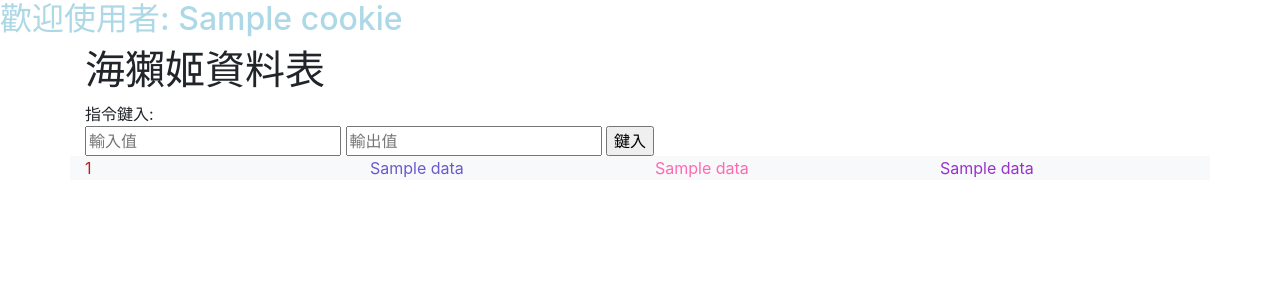
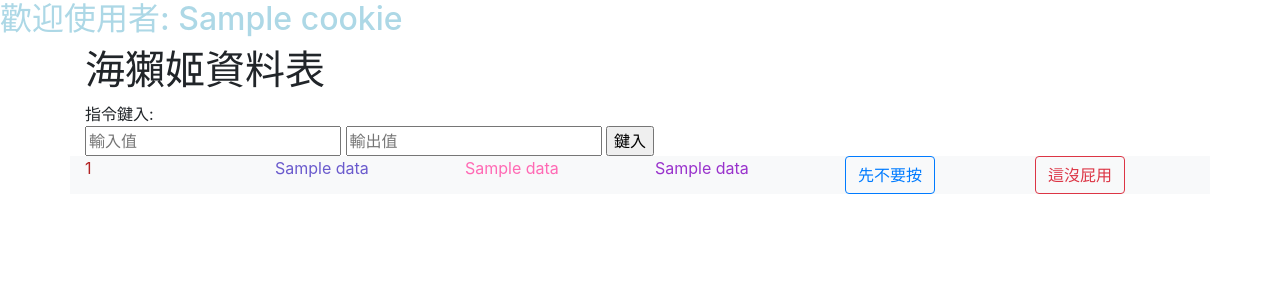
Before and after one commit to peter910820/SeaotterHime, a FastAPI app: template templates/database.html in a window 1280 px wide. Shown: the part 56-356 px from the top of the page. Run offline with FastAPI, Linux system fonts and the light colour scheme; the template is opened without the code that fills it: most values are stand-ins (such as "Sample title", 1, 10 or a date in 2020); parts of the project's set-up code (start-up, migrations or seed data) failed here and were passed over; some libraries are stand-ins or nearby versions.

Commit message:
暫時停更

```diff
--- a/Main.py
+++ b/Main.py
@@ -127,28 +127,28 @@ def handle_message(event):
 
 # 網頁端 #
 @app.get("/", response_class=HTMLResponse)
-async def read_item(request: Request, response: Response):
+async def root(request: Request, response: Response):
     response = templates.TemplateResponse('login.html',{'request':request})
     response.delete_cookie("c_user")
     return response
 
 @app.get("/introduce", response_class=HTMLResponse)
-async def read_item(request: Request, c_user: str = Cookie(None)):
+async def introduce(request: Request, c_user: str = Cookie(None)):
     if c_user:
         return templates.TemplateResponse("introduce.html", {"request": request,"cookie" :c_user})
-    return templates.TemplateResponse("introduce.html", {"request": request,"cookie" :c_user})
+    return RedirectResponse("/")
 
 @app.post("/insert_Complete", response_class=HTMLResponse)
-async def read_item(request: Request, Input:str=Form(None), Output:str=Form(None)):
+async def insert(request: Request, Input:str=Form(None), Output:str=Form(None)):
     web_insert_database(Input,Output)
     return templates.TemplateResponse("insert_Complete.html", {"request": request})
 
 @app.get("/database", response_class=HTMLResponse)
-async def read_item(request: Request, c_user: str = Cookie(None)):
+async def database(request: Request, c_user: str = Cookie(None)):
     show_data = show_database()
     if c_user:
         return templates.TemplateResponse("database.html", {"request": request, "data" : show_data  ,"cookie" :c_user})
-    return templates.TemplateResponse("home.html", {"request": request, "data" : show_data })
+    return RedirectResponse("/")
 #註冊#
 @app.get("/register", response_class=HTMLResponse)
 async def register(request: Request):
@@ -174,6 +174,7 @@ async def get_user(request:Request, response: Response, account:str=Form(None),
 async def change_password(request:Request, response: Response, c_user: str = Cookie(None)):
     if c_user:
         return templates.TemplateResponse("change_Password.html", {"request": request,"cookie" : c_user})
+    return RedirectResponse("/")
 
 @app.post('/home/change_password/judge', response_class=HTMLResponse)
 async def change_password(request:Request, c_user: str = Cookie(None),
@@ -181,9 +182,9 @@ async def change_password(request:Request, c_user: str = Cookie(None),
     if c_user:
         state = change_password_database(c_user, old_password, new_password, new_password_check)
         if state != None:
-            return templates.TemplateResponse('change_pwd_fail.html',{'request':request, 'state':state})
+            return templates.TemplateResponse('change_pwd_fail.html',{'request':request, 'state':state, "cookie" : c_user})
         else:
-            return templates.TemplateResponse('change_pwd_success.html',{'request':request,})
+            return templates.TemplateResponse('change_pwd_success.html',{'request':request, "cookie" : c_user})
 
 @app.get("/items/{id}", response_class=HTMLResponse)
 async def read_item(request: Request, id: str):
--- /dev/null
+++ b/static/post.js
@@ -0,0 +1,4 @@
+function post() {
+    　var Today=new Date();
+    　alert("今天日期是 " + Today.getFullYear()+ " 年 " + (Today.getMonth()+1) + " 月 " + Today.getDate() + " 日");
+    }
--- a/templates/database.html
+++ b/templates/database.html
@@ -15,12 +15,18 @@
     </div>
     {% for i in data %}
     <div class="row">
-        <div class="col-12 col-md-6 col-xl-3 bg-light inputColor">{{ i[0] }}</div>
-        <div class="col-12 col-md-6 col-xl-3 bg-light outputColor">{{ i[1] }}</div>
-        <div class="col-12 col-md-6 col-xl-3 bg-light timeColor">{{ i[2] }}</div>
-        <div class="col-12 col-md-6 col-xl-3 bg-light dateColor">{{ i[3] }}</div>
+        <div class="col-12 col-md-6 col-xl-2 bg-light inputColor">{{ i[0] }}</div>
+        <div class="col-12 col-md-6 col-xl-2 bg-light outputColor">{{ i[1] }}</div>
+        <div class="col-12 col-md-6 col-xl-2 bg-light timeColor">{{ i[2] }}</div>
+        <div class="col-12 col-md-6 col-xl-2 bg-light dateColor">{{ i[3] }}</div>
+        <div class="col-12 col-md-6 col-xl-2 bg-light dateColor">
+            <a class="btn btn-outline-primary" href="#" role="button">先不要按</a>
+        </div>
+        <div class="col-12 col-md-6 col-xl-2 bg-light dateColor">
+            <a class="btn btn-outline-danger" href="/database" role="button" onclick="post()">這沒屁用</a>
+        </div>
     </div>
     {% endfor %}
 </div>
-
+<script src="../static/post.js"></script>
 {% endblock %}
--- a/templates/insert_Complete.html
+++ b/templates/insert_Complete.html
@@ -5,7 +5,7 @@
 {% block main %}
 <div class="container">
     <h1>鍵入成功!!!</h1>
-    <a href="/database"><input type="button" value="確定"></a>
+    <a class="btn btn-outline-success" href="/database" role="button">回資料庫頁面</a>
 </div>
 
 {% endblock %}
```
Also changed, not shown: README.md (deleted).
